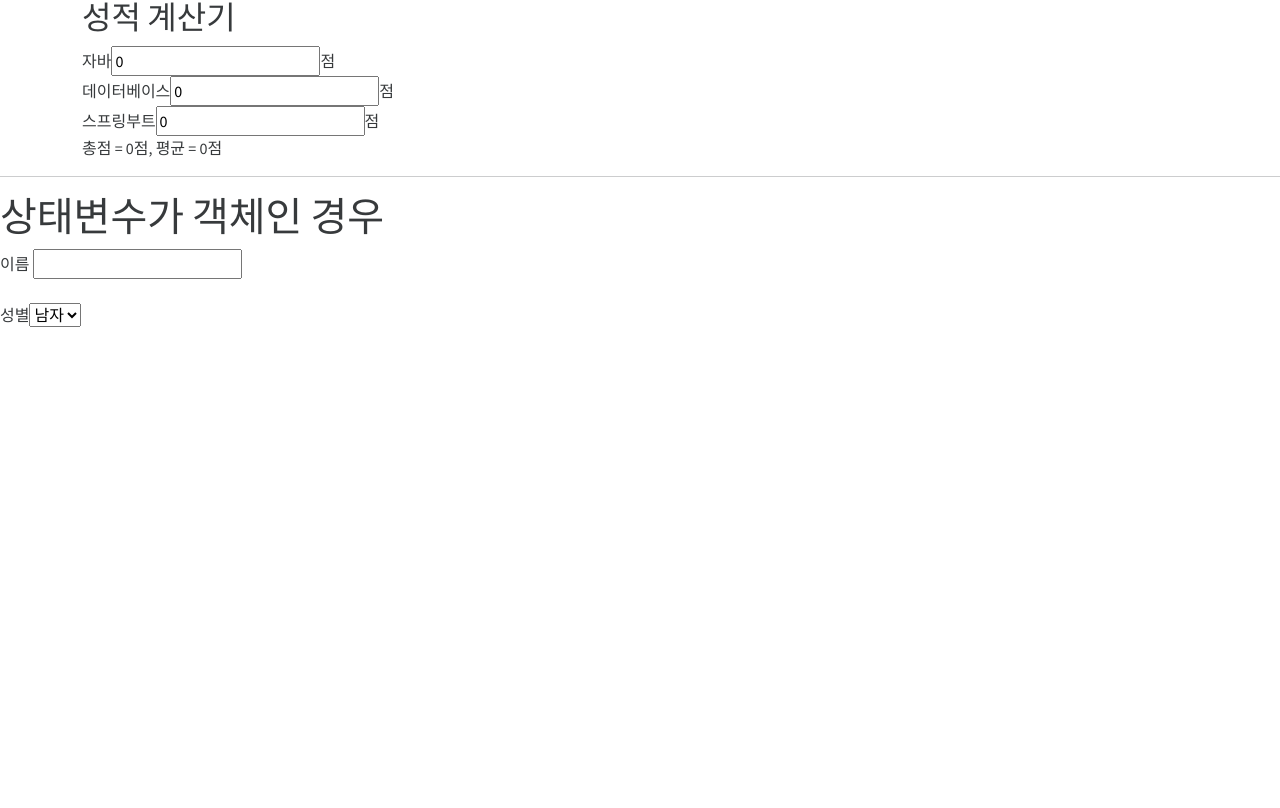
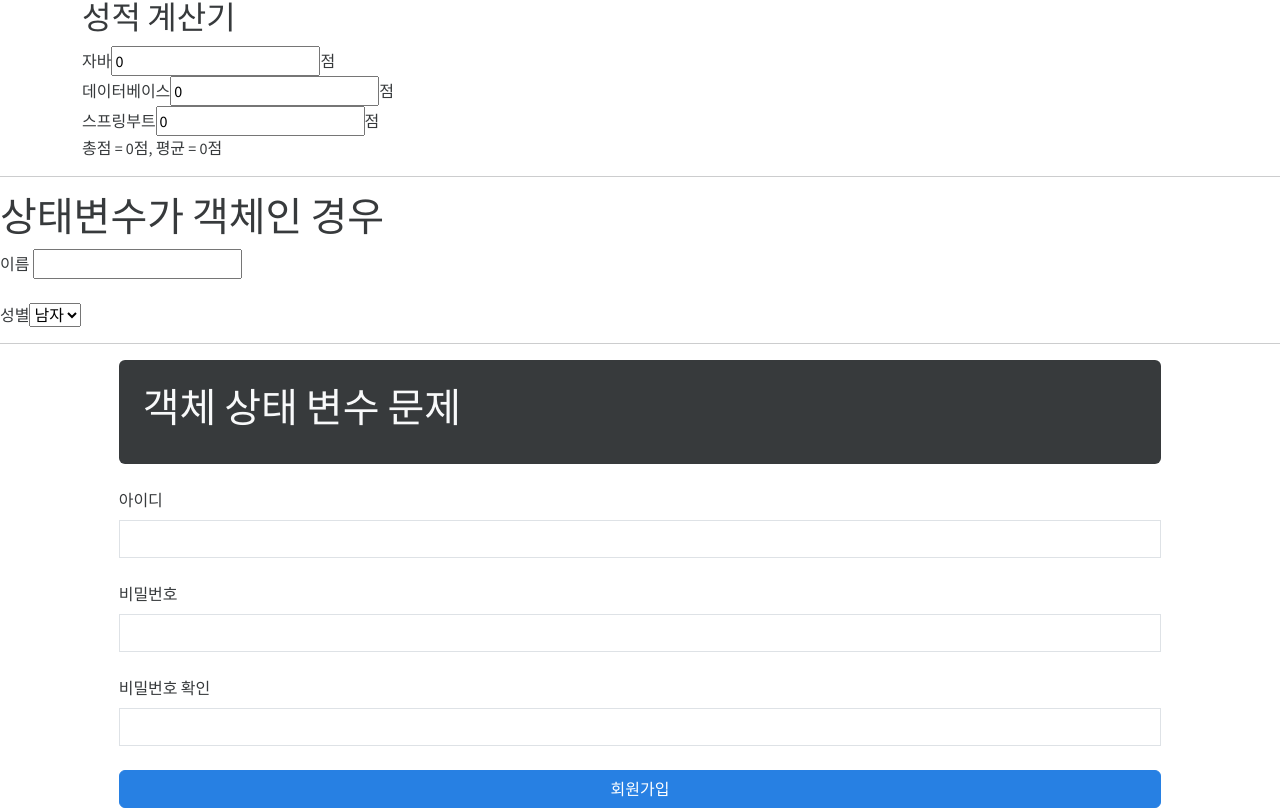
Before and after one commit to Ph2tiger/KH12-react, a React (Create React App) app in the folder demo03/: page / in a window 1280 px wide. Shown: the part 1113-1921 px from the top of the page. Before the commit the page ends 1440 px from the top, so only its background shows below. Built offline with nearby package versions, Linux system fonts and the light colour scheme.

Commit message:
객체 상태 변수 문제(회원가입)

```diff
--- a/demo03/src/App.js
+++ b/demo03/src/App.js
@@ -6,6 +6,7 @@
 import Exam04 from './components/Exam04';
 import Exam05 from './components/Exam05';
 import Exam06 from './components/Exam06';
+import Exam07 from './components/Exam07';
 
 function App() {
   return (
@@ -23,6 +24,8 @@
     <Exam05/>
     <hr/>
     <Exam06/>
+    <hr/>
+    <Exam07/>
     </>
   );
 }
--- /dev/null
+++ b/demo03/src/components/Exam07.js
@@ -0,0 +1,77 @@
+import { useState } from "react";
+
+const Exam07 = ()=>{
+
+  const [member,setMember] = useState({
+    memberId : "",
+    memberPw : "",
+    memberPwRe : ""
+  });
+
+  //객체의 상태를 한 번에 변경하는 함수를 구현
+
+  const changeMember = (e)=>{
+    //console.log(e.target);//이밴트 발생 태그 확인
+    //console.log(e.target.name, e.target.value)//이름,값 확인
+
+    //Member에서 이밴트가 발생한 태그명에 해당하는 필드만 입력값으로 바꾸고 나머진 그대로 둬라
+    // ...Member는 Member의 나머지 항목을 의미(rest연산)
+    //- 객체에 [] 표시를 쓰면 필드명을 변수로 지정할 수 있다
+    setMember({
+      ...member,
+      [e.target.name]:e.target.value
+    });
+  };
+
+  return(
+    <div className="container-fluid">
+    <div className="row">
+        <div className="col-md-10 offset-md-1">
+
+            {/* 점보트론 */}
+            <div className="p-4 text-light bg-dark rounded">
+                <h1>객체 상태 변수 문제</h1>
+            </div>
+
+            <form autoComplete="off">
+
+            <div className="row mt-4">
+                <div className="col">
+                    <label className="form-label">아이디</label>
+                    <input type="text" name="memberId" className="form-control"
+                            value={member.memberId} onChange={changeMember}/>
+                </div>
+            </div>
+
+            <div className="row mt-4">
+                <div className="col">
+                    <label className="form-label">비밀번호</label>
+                    <input type="password" name="memberPw" className="form-control"
+                            value={member.memberPw} onChange={changeMember}/>
+                </div>
+            </div>
+
+            <div className="row mt-4">
+                <div className="col">
+                    <label className="form-label">비밀번호 확인</label>
+                    <input type="password" name="memberPwRe" className="form-control"
+                            value={member.memberPwRe} onChange={changeMember}/>
+                </div>
+            </div>
+
+            </form>
+
+            <div className="row mt-4">
+                <div className="col">
+                    <button type="button" className="btn btn-primary w-100">회원가입</button>
+                </div>
+            </div>
+
+        </div>
+    </div>
+</div>
+  )
+
+}
+
+export default Exam07;
```
